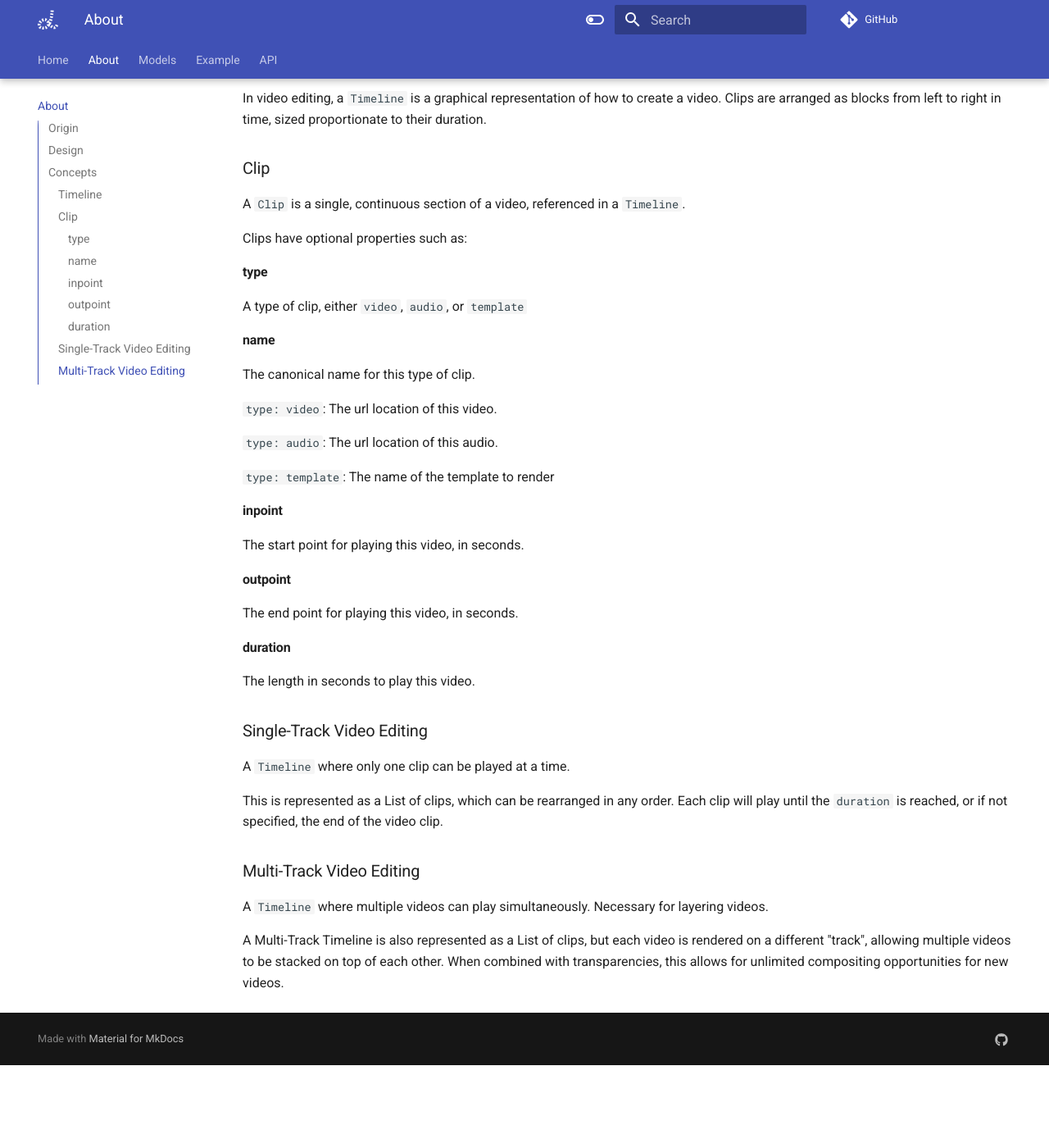
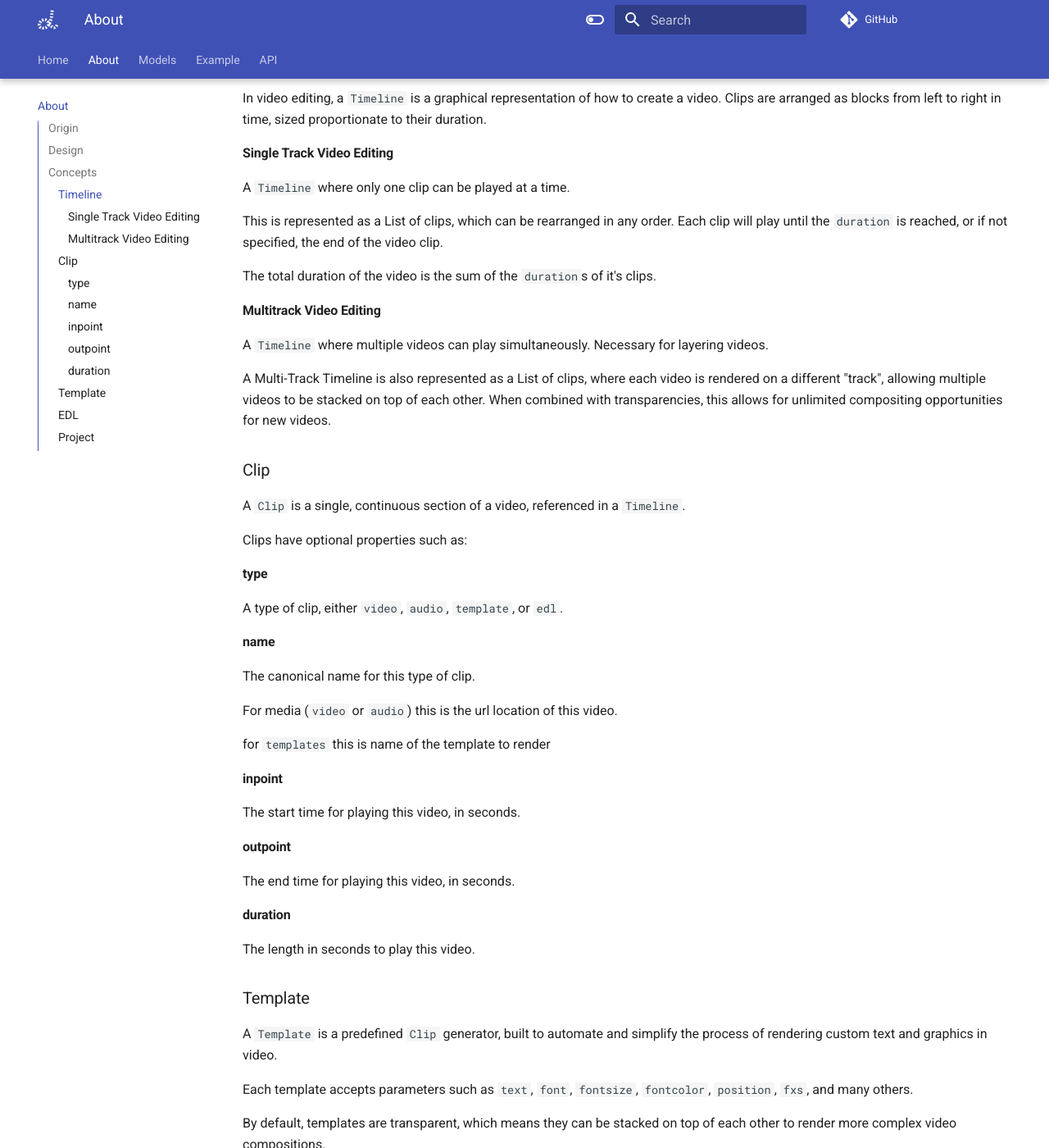
Before and after one commit to quaternionmedia/alfred, an MkDocs documentation site: the page built from docs/about.md, in a window 1280 px wide and 1400 px high, scrolled down 894 px. Shown: the whole window at 82% size. Built offline with MkDocs 1.6.1 and Material for MkDocs 9.7.7, drawn with Linux system fonts in a browser that asks for light colours; comment, search, counter and statistics services are not loaded; before the commit the page ends 2193 px from its top, so only the background shows below that; some of the changed text lies outside the part shown.

Commit message:
expanded About:Concepts

```diff
--- a/docs/about.md
+++ b/docs/about.md
@@ -24,39 +24,57 @@ Alfred is split into several components:
 ### Timeline
 In video editing, a `Timeline` is a graphical representation of how to create a video. Clips are arranged as blocks from left to right in time, sized proportionate to their duration.
 
+#### Single Track Video Editing
+A `Timeline` where only one clip can be played at a time.
+
+This is represented as a List of clips, which can be rearranged in any order. Each clip will play until the `duration` is reached, or if not specified, the end of the video clip.
+
+The total duration of the video is the sum of the `duration`s of it's clips.
+
+#### Multitrack Video Editing
+A `Timeline` where multiple videos can play simultaneously. Necessary for layering videos.
+
+A Multi-Track Timeline is also represented as a List of clips, where each video is rendered on a different "track", allowing multiple videos to be stacked on top of each other. When combined with transparencies, this allows for unlimited compositing opportunities for new videos.
+
 ### Clip
 A `Clip` is a single, continuous section of a video, referenced in a `Timeline`.
 
 Clips have optional properties such as:
 
 #### type
-A type of clip, either `video`, `audio`, or `template`
+A type of clip, either `video`, `audio`, `template`, or `edl`.
 
 #### name
 The canonical name for this type of clip.
 
-`type: video`: The url location of this video.
+For media (`video` or `audio`) this is the url location of this video.
 
-`type: audio`: The url location of this audio.
-
-`type: template`: The name of the template to render
+for `templates` this is name of the template to render
 
 #### inpoint
-The start point for playing this video, in seconds.
+The start time for playing this video, in seconds.
 
 #### outpoint
-The end point for playing this video, in seconds.
+The end time for playing this video, in seconds.
 
 #### duration
 The length in seconds to play this video.
 
+### Template
+A `Template` is a predefined `Clip` generator, built to automate and simplify the process of rendering custom text and graphics in video.
 
-### Single-Track Video Editing
-A `Timeline` where only one clip can be played at a time.
+Each template accepts parameters such as `text`, `font`, `fontsize`, `fontcolor`, `position`, `fxs`, and many others.
 
-This is represented as a List of clips, which can be rearranged in any order. Each clip will play until the `duration` is reached, or if not specified, the end of the video clip.
+By default, templates are transparent, which means they can be stacked on top of each other to render more complex video compositions.
 
-### Multi-Track Video Editing
-A `Timeline` where multiple videos can play simultaneously. Necessary for layering videos.
+### EDL
+An `EDL`, or **E**dit **D**ecision **L**ist, is a list of `Clips` to be combined into a single video.
 
-A Multi-Track Timeline is also represented as a List of clips, but each video is rendered on a different "track", allowing multiple videos to be stacked on top of each other. When combined with transparencies, this allows for unlimited compositing opportunities for new videos.
+The `EDL` is a data representation of the final video to be rendered. It describes all the steps necessary to take the source material (`video`, `photo`, `audio`, `templates`, etc.) and generate the desired final product.
+
+Each `EDL` can be viewed in a `Timeline`, or imported as a `Clip` into a different `Timeline`.
+
+### Project
+A `Project` is a data object with `logic` designed to create an `EDL` when data is applied from the `fields`.
+
+To create an `EDL`, a `Form` is created from the `fields`, where user data can be input. This data is applied to the `logic`, which to generates the `EDL` to be rendered into a finished video.
```
